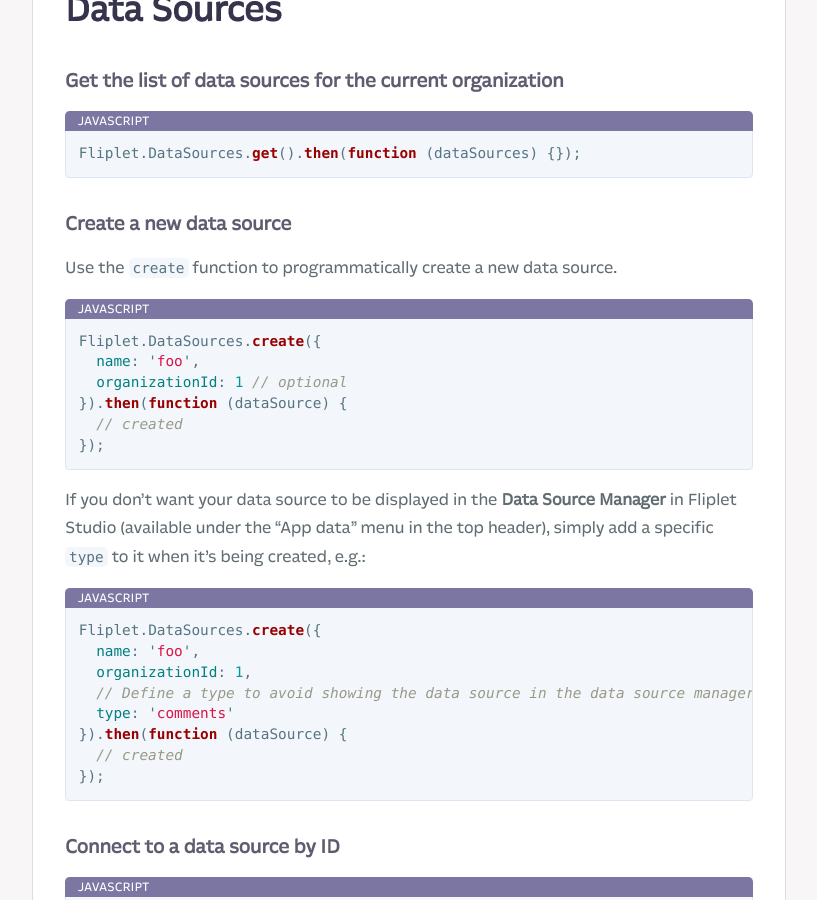
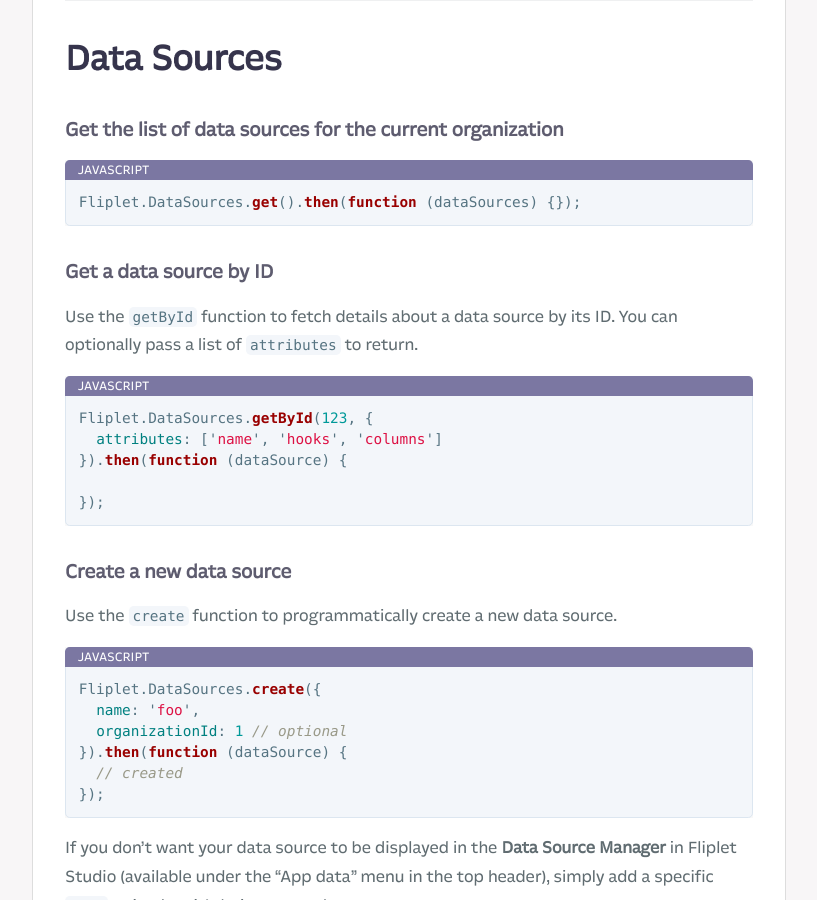
Before and after one commit to Fliplet/fliplet-cli, a Jekyll site: the page built from docs/API/fliplet-datasources.md, in a window 1280 px wide and 900 px high, scrolled down 1630 px. Shown: the whole window, without its empty margins (254-1071 px from the left). Built offline with Jekyll 4.4.1, drawn with Linux system fonts in a browser that asks for light colours; nearby versions of some CDN libraries; our own code applies the rules of GitHub Pages for plain Markdown files; library files that are not in the unit come from our copies; comment, search, counter and statistics services are not loaded; a style sheet for code colours, icons or effects is not loaded; some of the changed text lies outside the part shown.

Commit message:
added api docs for getById

````diff
--- a/docs/API/fliplet-datasources.md
+++ b/docs/API/fliplet-datasources.md
@@ -8,6 +8,7 @@
   - [Data Sources](#data-sources)
     - [Get the list of data sources for the current organization](#get-the-list-of-data-sources-for-the-current-organization)
     - [Create a new data source](#create-a-new-data-source)
+    - [Get a data source by ID](#get-a-data-source-by-id)
     - [Connect to a data source by ID](#connect-to-a-data-source-by-id)
     - [Connect to a data source by Name](#connect-to-a-data-source-by-name)
   - [Connection instance methods](#connection-instance-methods)
@@ -38,6 +39,18 @@
 
 ```js
 Fliplet.DataSources.get().then(function (dataSources) {});
+```
+
+### Get a data source by ID
+
+Use the `getById` function to fetch details about a data source by its ID. You can optionally pass a list of `attributes` to return.
+
+```js
+Fliplet.DataSources.getById(123, {
+  attributes: ['name', 'hooks', 'columns']
+}).then(function (dataSource) {
+
+});
 ```
 
 ### Create a new data source
````
